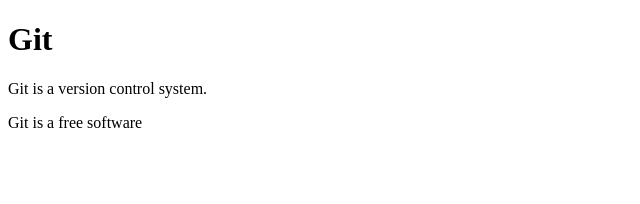
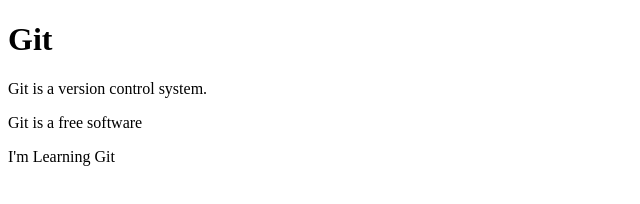
Before and after one commit to Chamodpw2000/git-p-1, a plain HTML site: page index.html in a window 1280 px wide. Shown: the whole page, without its empty margins (0-640 px from the left). Drawn offline with Linux system fonts and the light colour scheme.

Commit message:
Update index.html

```diff
--- a/index.html
+++ b/index.html
@@ -10,6 +10,8 @@
     <h1>Git</h1>
     <p>Git is a version control system.</p>
     <p>Git is a free software</p>
+    <p>I'm Learning Git</p>
+
 
 
 
```
